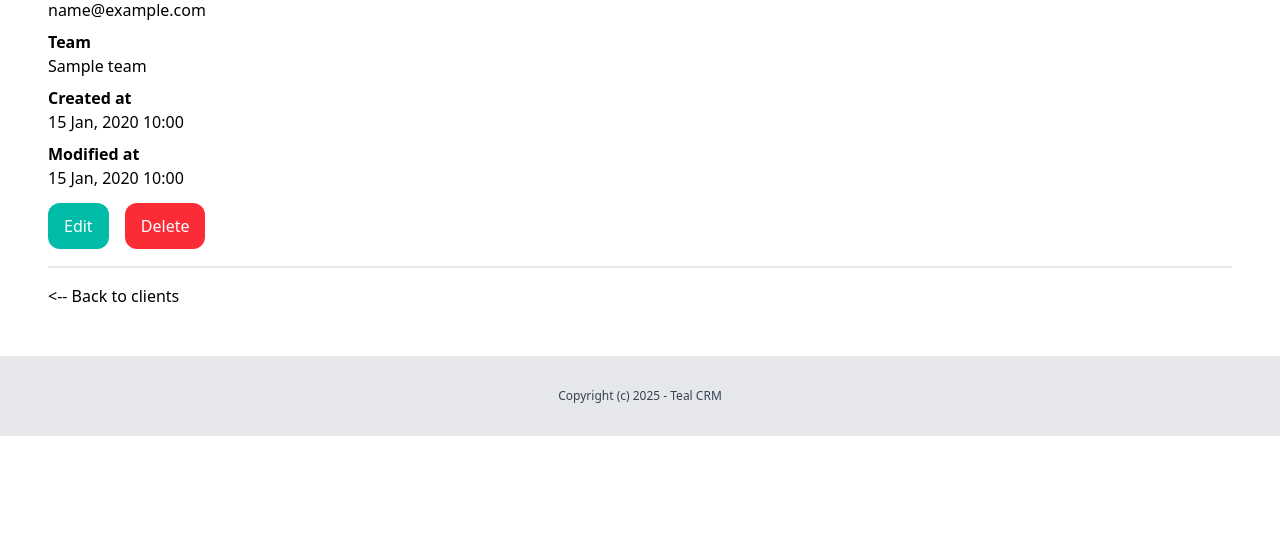
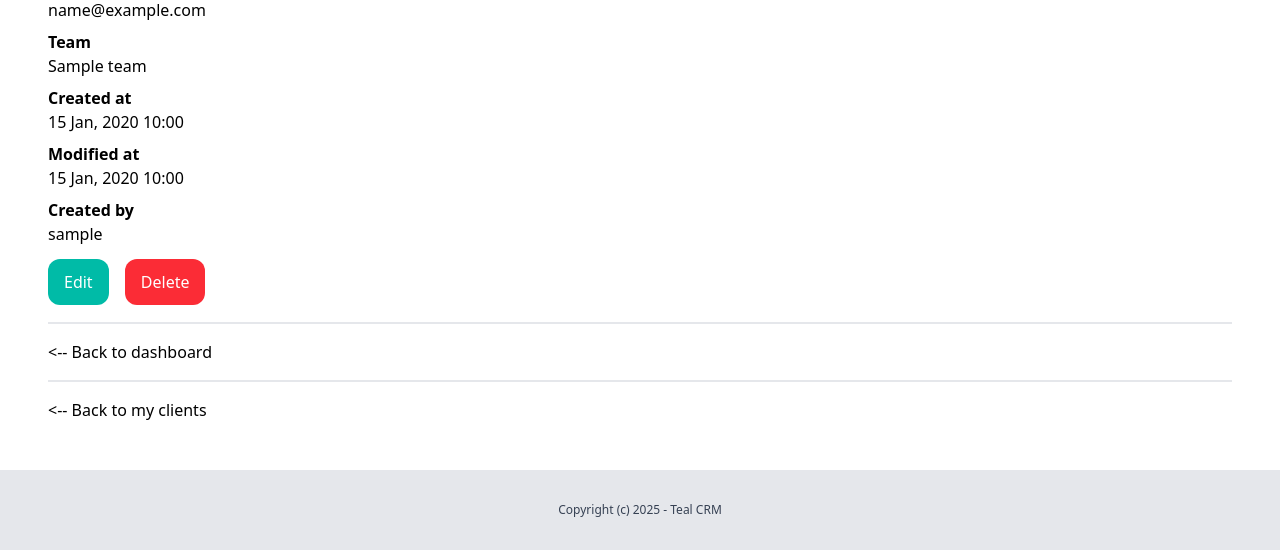
Before and after one commit to Solidarov/django-crm, a Django app: page /dashboard/clients/1/ in a window 1280 px wide. Shown: the part 246-800 px from the top of the page. Run offline with Django 5.2, Linux system fonts and the light colour scheme; a user stored in the database is signed in; tables that the repository leaves empty hold one stand-in row (values such as "Sample post").

Commit message:
Update: Update client/lead templates
	- Add link and created by in 'client.detal_client.html' template
	- Add link and created by in 'client.detal_lead.html' template

```diff
--- a/client/templates/client/detail_client.html
+++ b/client/templates/client/detail_client.html
@@ -23,7 +23,10 @@
         <p class="mb-2">{{ client.created_at|date:"d M, Y H:i" }}</p>
 
         <p class="font-semibold">Modified at</p>
-        <p class="mb-6">{{ client.modified_at|date:"d M, Y H:i" }}</p>
+        <p class="mb-2">{{ client.modified_at|date:"d M, Y H:i" }}</p>
+
+        <p class="font-semibold">Created by</p>
+        <p class="mb-6">{{ client.created_by.username }}</p>
 
         <div class="block inline-block mb-3 space-x-3">
             <a href="{% url 'client:edit' client.id %}" class="px-4 py-3 bg-teal-500 rounded-xl text-white hover:bg-teal-300">Edit</a>
@@ -32,7 +35,9 @@
 
         <hr class="my-4 text-gray-200 border-1">
 
-        <a href="{% url 'client:list' %}" class="hover:text-gray-500"><-- Back to clients</a>
+        <a href="{% url 'dashboard:dashboard' %}" class="hover:text-gray-500"><-- Back to dashboard</a>
+        <hr class="my-4 text-gray-200 border-1">
+        <a href="{% url 'client:list' %}" class="hover:text-gray-500"><-- Back to my clients</a>
 
     </div>
 {% endblock %}
```
Also changed, not shown: lead/templates/lead/detail_lead.html (+6 -1 lines).
